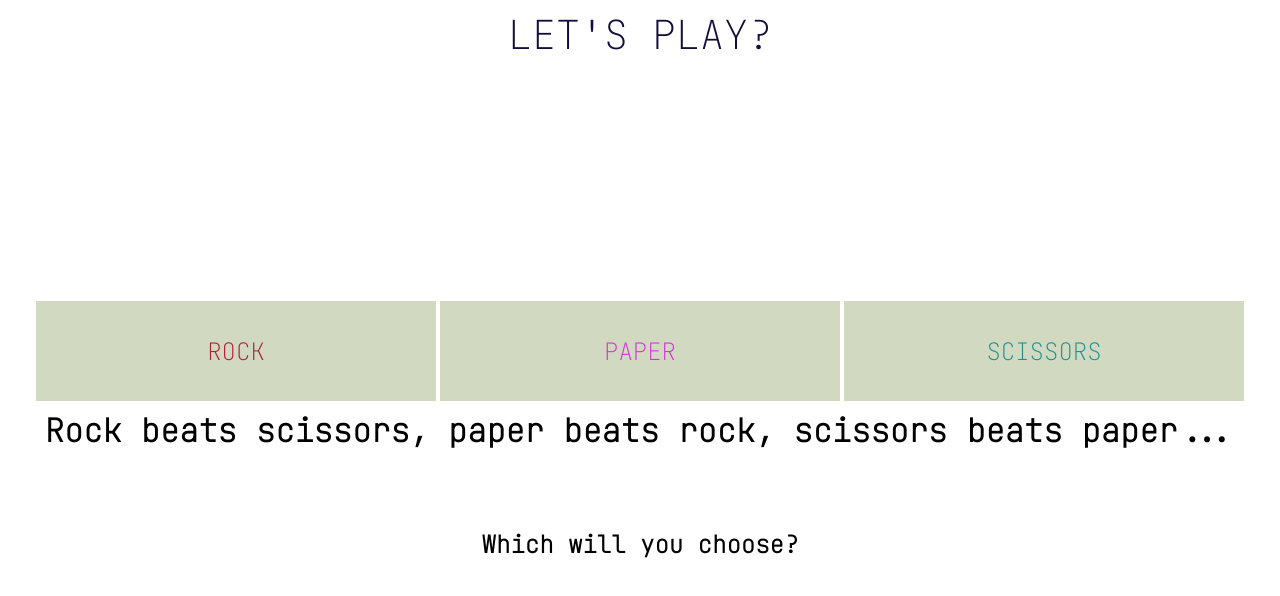
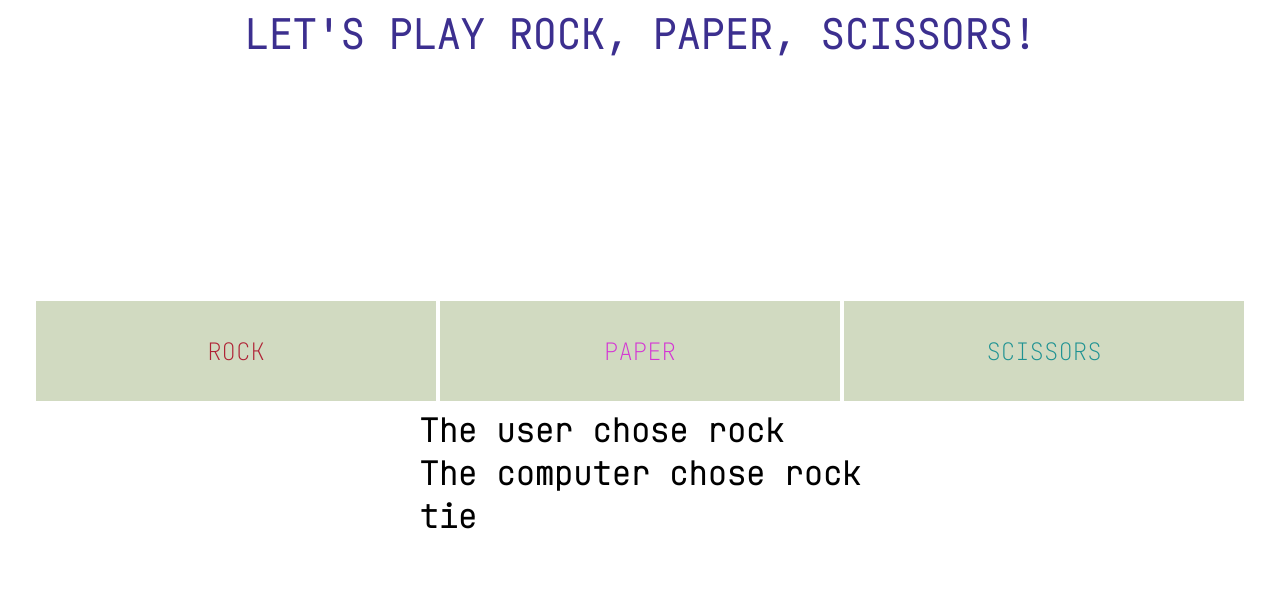
Before and after one commit to jflores208/Rock-Paper-Scissors-, a plain HTML site: page index.html in a window 1280 px wide. Both pictures are taken after a click on the button "ROCK". Drawn offline with Linux system fonts and the light colour scheme.

Commit message:
Add files via upload

```diff
--- a/index.html
+++ b/index.html
@@ -4,6 +4,8 @@
     <link rel="stylesheet" href="style.css">
     <meta charset="utf-8"/>
       <link href="https://fonts.googleapis.com/css2?family=JetBrains+Mono:wght@100&display=swap" rel="stylesheet">
+      <link rel="preconnect" href="https://fonts.gstatic.com">
+
     <title>ROCK PAPER SCISSORS</title>
   </head>
   <body>
@@ -11,33 +13,31 @@
 
 
     <header>
-      LET'S PLAY?
+      LET'S PLAY ROCK, PAPER, SCISSORS!
     </header>
       <div class= "container">
         <div>
-          <button class="button1">ROCK</button>
-          <button class="button2">PAPER</button>
-          <button class="button3">SCISSORS</button>
+          <button class="button1 button" value="rock">ROCK</button>
+          <button class="button2 button" value="paper">PAPER</button>
+          <button class="button3 button" value="scissors">SCISSORS</button>
 
 
 
         </div>
       </div>
-      <script src="index.js">java</script>
-      <link rel="preconnect" href="https://fonts.gstatic.com">
+
 
       </div>
 
       <h1>
-
+        <div class= "text">
 
          Rock beats scissors, paper beats rock, scissors beats paper...
 
       </h1>
 
-      <h2>
-        Which will you choose?
-      </h2>
   </div>
+      </div>
+   <script src="index.js"></script>
   </body>
 </html>
--- a/index.js
+++ b/index.js
@@ -99,7 +99,7 @@ function rps () {
 }
 */
 
-function playAgainstRock (choice) {
+/*function playAgainstRock (choice) {
     if (choice==='rock') {
         return "tie";
     }
@@ -111,9 +111,12 @@ function playAgainstRock (choice) {
     }
 }
 console.log("tie");
+*/
+
+function myPlayers (player1, player2) {
 
 
-function myPlayers (player1, player2) {
+
     if (player1==='rock')  {
         if (player2==='scissors'){
             return 'player 1 wins';
@@ -151,8 +154,45 @@ function myPlayers (player1, player2) {
 
 
 
-     else if (player1===player2) {
+      if (player1===player2) {
         return "tie"; }
 
         }
-    ß
+
+
+        //function logValue (event) {
+             //   console.log(event.target.value);
+       // }
+
+        function playGame (event) {
+            let userChoice = event.target.value;
+
+            let options= ["rock","paper","scissors"];
+
+            let randomIndex= Math.floor(Math.random() * options.length);
+
+            let computerChoice= options[randomIndex];
+
+
+            let winner= myPlayers(userChoice, computerChoice);
+            //console.log(event.target.value);
+            let userChoiceText= `The user chose ${userChoice}\n`;
+            let computerChoiceText = `The computer chose ${computerChoice}\n`;
+
+            let finalText = userChoiceText + computerChoiceText + winner;
+
+            let  winnerLocation= document.querySelector(".text");
+            winnerLocation.innerText = finalText;
+        }
+
+
+
+        let buttons = document.getElementsByClassName("button");
+
+        for (let i=0; i<buttons.length; i++) {
+            console.log(buttons[i]);
+            let button= buttons[i];
+
+            button.onclick = playGame;
+
+            }
--- a/style.css
+++ b/style.css
@@ -29,8 +29,9 @@ header {
     justify-content: center;
     font-size: 5vh;
     font-family: 'JetBrains Mono', monospace;
-    color: rgb(19, 13, 58);
-    height: 40%;
+    color: rgb(60, 47, 143);
+    height: 50%;
+    font-weight:900;
 }
 
 .button1 {
@@ -39,6 +40,8 @@ header {
     background-color: rgb(209, 218, 193);
     cursor: pointer;
     height: 100px;
+
+
 }
 
 .button2 {
@@ -62,7 +65,7 @@ header {
 }
 
 .button:hover {
-    background-color: greenyellow;
+    background-color: rgb(202, 77, 77);
 }
 
 h1 {
@@ -91,3 +94,7 @@ h2 {
 
 
 }
+
+button:hover {
+    background-color:rgb(120, 231, 226);
+}
```
